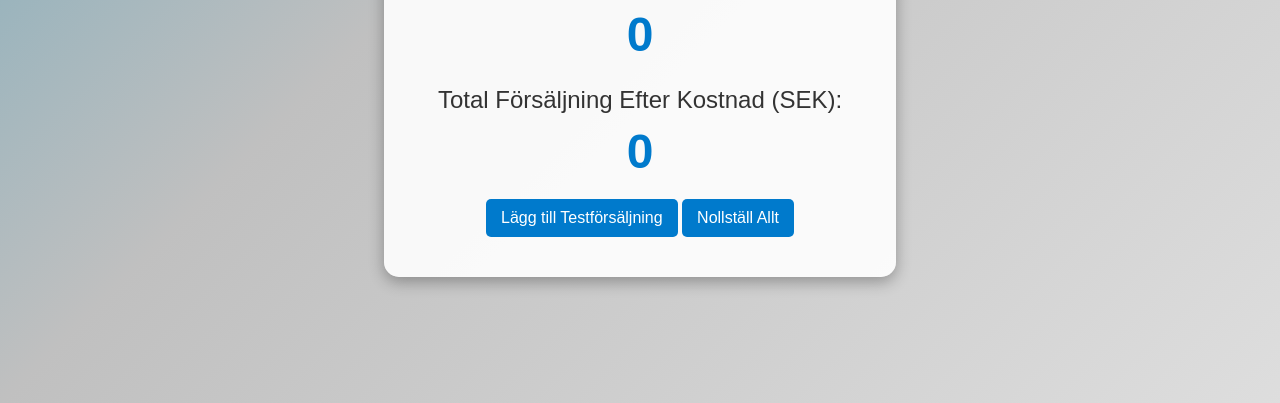
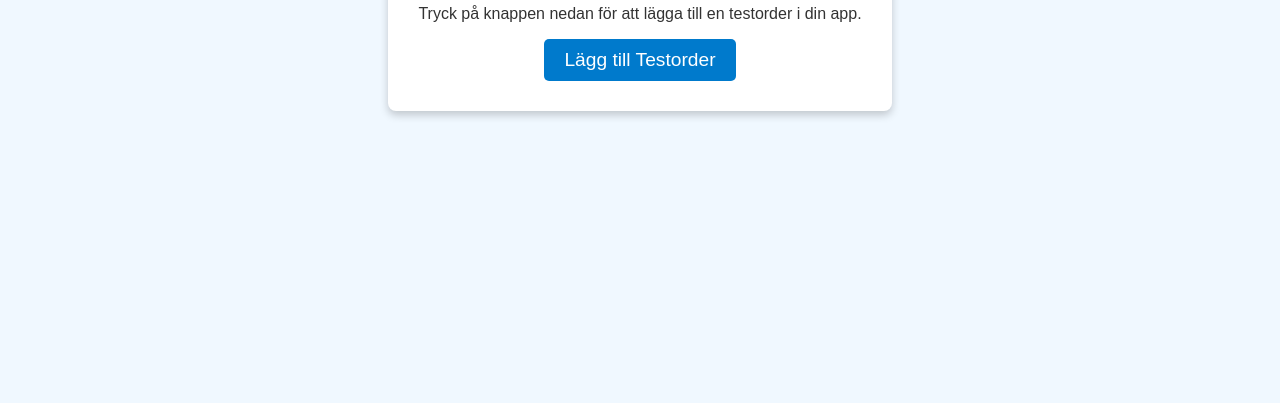
Before and after one commit to Challept/sales-tracker, a plain HTML site: page index.html in a window 1280 px wide. Shown: the part 397-800 px from the top of the page. Drawn offline with Linux system fonts and the light colour scheme.

Commit message:
Update index.html

```diff
--- a/index.html
+++ b/index.html
@@ -3,7 +3,7 @@
 <head>
     <meta charset="UTF-8">
     <meta name="viewport" content="width=device-width, initial-scale=1.0">
-    <title>Shopify Försäljningsspårare</title>
+    <title>Lägg till Testorder</title>
     <style>
         body {
             display: flex;
@@ -12,61 +12,29 @@
             height: 100vh;
             margin: 0;
             font-family: Arial, sans-serif;
-            background: linear-gradient(135deg, #00b4db, #0083b0, #c0c0c0, #f0f0f0);
-            animation: gradientShift 10s ease infinite;
-            background-size: 300% 300%;
-        }
-        @keyframes gradientShift {
-            0% { background-position: 0% 50%; }
-            50% { background-position: 100% 50%; }
-            100% { background-position: 0% 50%; }
+            background-color: #f0f8ff;
         }
         .container {
             text-align: center;
-            background-color: rgba(255, 255, 255, 0.9);
-            padding: 40px;
-            border-radius: 15px;
-            box-shadow: 0 5px 15px rgba(0, 0, 0, 0.3);
-            animation: fadeIn 2s;
-        }
-        @keyframes fadeIn {
-            from { opacity: 0; transform: scale(0.9); }
-            to { opacity: 1; transform: scale(1); }
+            background-color: #ffffff;
+            padding: 30px;
+            border-radius: 8px;
+            box-shadow: 0 4px 8px rgba(0, 0, 0, 0.2);
         }
         h1 {
-            font-size: 2rem;
             color: #007acc;
         }
         p {
-            font-size: 1.5rem;
             color: #333;
-            margin-bottom: 10px;
-        }
-        #sales_count, #revenue, #profit {
-            font-size: 3rem;
-            color: #007acc;
-            font-weight: bold;
-            display: block;
-            margin-top: 10px;
-            transition: all 0.5s ease;
-        }
-        .count-up {
-            animation: countUp 0.8s ease;
-        }
-        @keyframes countUp {
-            from { transform: translateY(10px); opacity: 0; }
-            to { transform: translateY(0); opacity: 1; }
         }
         button {
-            margin-top: 20px;
-            padding: 10px 15px;
-            font-size: 1rem;
+            padding: 10px 20px;
+            font-size: 1.2rem;
             color: #fff;
             background-color: #007acc;
             border: none;
             border-radius: 5px;
             cursor: pointer;
-            transition: background-color 0.3s ease;
         }
         button:hover {
             background-color: #005f99;
@@ -75,51 +43,24 @@
 </head>
 <body>
     <div class="container">
-        <h1>Shopify Försäljningsspårare</h1>
-        <p>Antal Försäljningar:</p>
-        <span id="sales_count" class="count-up">0</span>
-        <p>Total Inkomst (SEK):</p>
-        <span id="revenue" class="count-up">0</span>
-        <p>Total Försäljning Efter Kostnad (SEK):</p>
-        <span id="profit" class="count-up">0</span>
-        <button onclick="addTestOrder()">Lägg till Testförsäljning</button>
-        <button onclick="resetAll()">Nollställ Allt</button>
+        <h1>Lägg till Testorder</h1>
+        <p>Tryck på knappen nedan för att lägga till en testorder i din app.</p>
+        <button onclick="addTestOrder()">Lägg till Testorder</button>
     </div>
 
     <script>
-        const backendUrl = 'http://192.168.1.144:5000';
-
-        function animateCount(elementId, newValue) {
-            const element = document.getElementById(elementId);
-            const currentValue = parseInt(element.textContent.replace(/\D/g, ''));
-            const increment = currentValue < newValue ? 1 : -1;
-            const interval = setInterval(() => {
-                const updatedValue = parseInt(element.textContent) + increment;
-                element.textContent = updatedValue;
-                if ((increment > 0 && updatedValue >= newValue) || (increment < 0 && updatedValue <= newValue)) {
-                    clearInterval(interval);
-                }
-            }, 10);
-        }
-
         function addTestOrder() {
-            fetch(`${backendUrl}/test_order`)
-                .then(response => response.json())
-                .then(data => {
-                    animateCount('sales_count', data.sales_count);
-                    animateCount('revenue', data.revenue);
-                    animateCount('profit', data.profit);
-                });
-        }
-
-        function resetAll() {
-            fetch(`${backendUrl}/reset`)
-                .then(response => response.json())
-                .then(data => {
-                    animateCount('sales_count', data.sales_count);
-                    animateCount('revenue', data.revenue);
-                    animateCount('profit', data.profit);
-                });
+            fetch('https://gold-experts-smile.loca.lt/add_product', {  // Use your Localtunnel URL
+                method: 'POST'
+            })
+            .then(response => response.json())
+            .then(data => {
+                alert("Testorder tillagd! Totala försäljningar: " + data.sales_count);
+            })
+            .catch(error => {
+                console.error('Error:', error);
+                alert("Kunde inte lägga till testorder.");
+            });
         }
     </script>
 </body>
```
